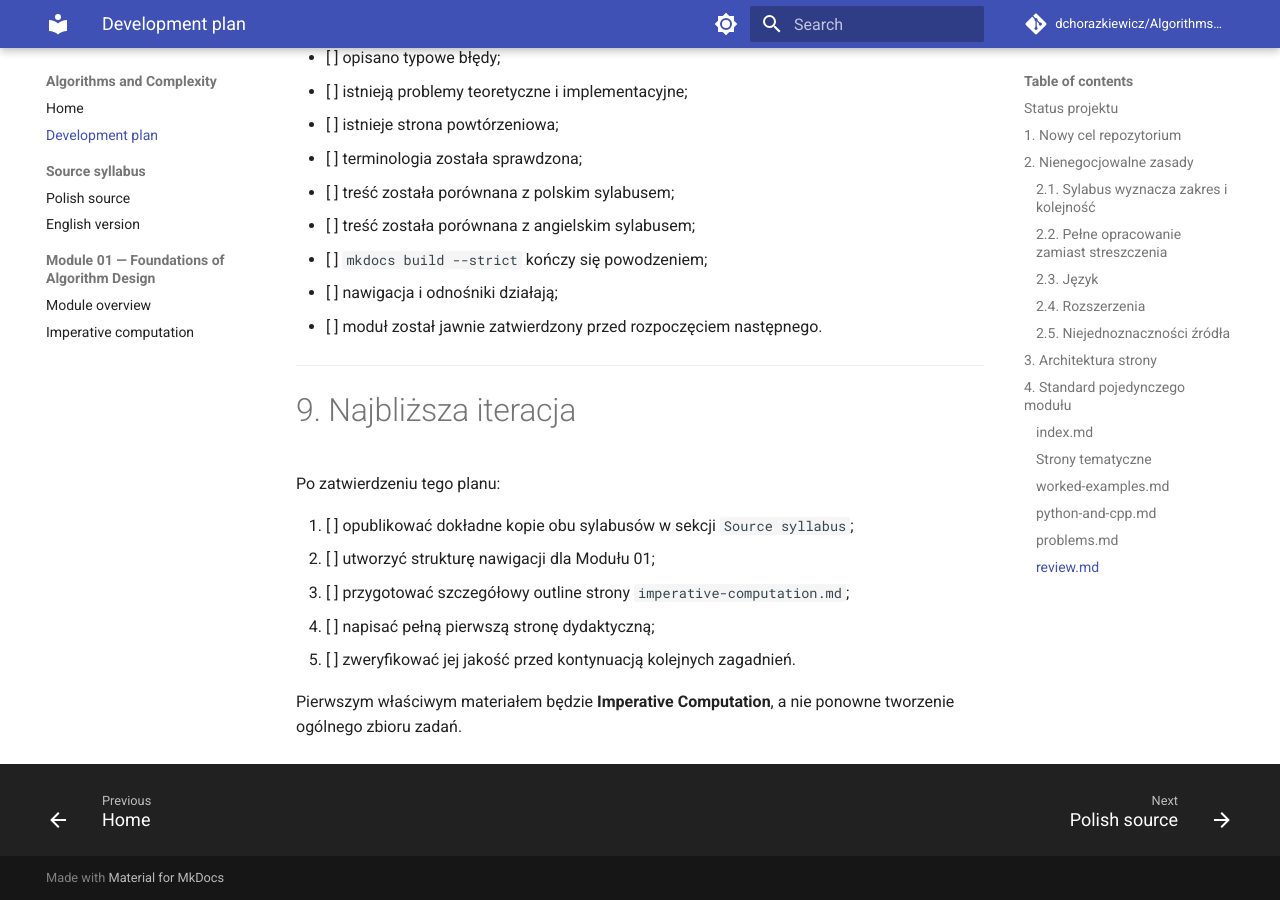
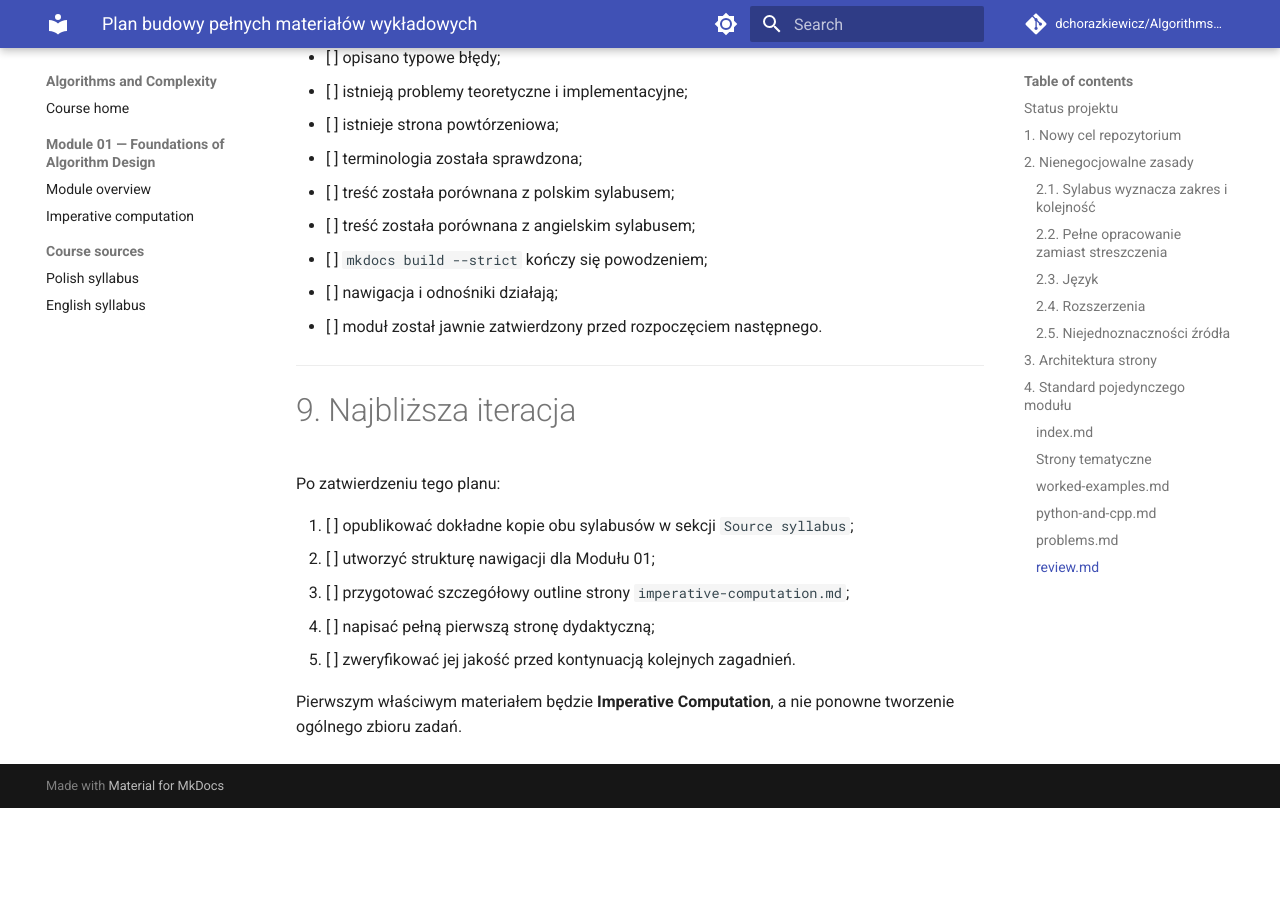
Before and after one commit to dchorazkiewicz/Algorithms_and_Complexity, an MkDocs documentation site: the page built from docs/development-plan.md, in a window 1280 px wide and 900 px high, scrolled down 16856 px. Built offline with MkDocs 1.6.1 and Material for MkDocs 9.7.7, drawn with Linux system fonts in a browser that asks for light colours; comment, search, counter and statistics services are not loaded; after the commit the page ends 17664 px from its top, so only the background shows below that.

Commit message:
Prioritize learning content in MkDocs navigation

```diff
--- a/mkdocs.yml
+++ b/mkdocs.yml
@@ -54,13 +54,12 @@ extra_javascript:
   - https://unpkg.com/mathjax@3/es5/tex-mml-chtml.js
 
 nav:
-  - Home: index.md
-  - Development plan: development-plan.md
-  - Source syllabus:
-      - Polish source: source/syllabus-pl.md
-      - English version: source/syllabus-en.md
+  - Course home: index.md
   - Module 01 — Foundations of Algorithm Design:
       - Module overview: course/01-foundations-of-algorithm-design/index.md
       - Imperative computation: course/01-foundations-of-algorithm-design/imperative-computation.md
+  - Course sources:
+      - Polish syllabus: source/syllabus-pl.md
+      - English syllabus: source/syllabus-en.md
 
 strict: true
```
